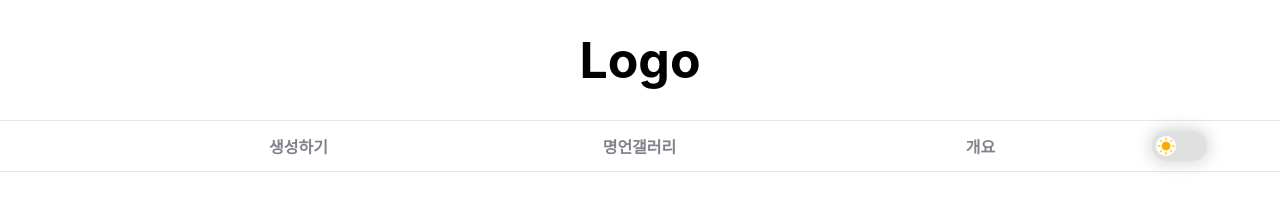
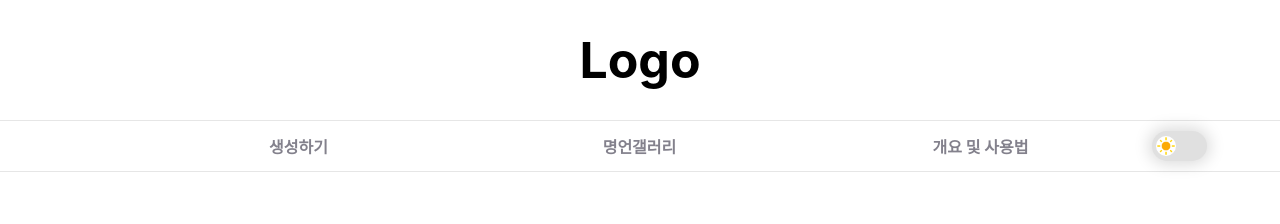
Before and after one commit to pmk1004/drip-creator, a React (Create React App) app: page / in a window 1280 px wide. Shown: the top 224 px of the page. Built offline with nearby package versions, Linux system fonts and the light colour scheme.

Commit message:
컴포넌트 관계 수정

```diff
--- /dev/null
+++ b/src/App.js
@@ -0,0 +1,29 @@
+import React, { useState, useContext, useEffect } from "react";
+import { ThemeContext } from "./app/provider/themeContext";
+import "./app/styles/common.css";
+import Header from "./widgets/Header";
+import Home from "./pages/Home";
+import Footer from "./widgets/Footer";
+
+function App() {
+  const [isDark, setIsDark] = useState(() => {
+    const storedTheme = localStorage.getItem("isDark");
+    return storedTheme === "true"; // 로컬 스토리지에서 초기값 읽기
+  });
+
+  useEffect(() => {
+    localStorage.setItem("isDark", isDark);
+  }, [isDark]);
+
+  return (
+    <ThemeContext.Provider value={{ isDark, setIsDark }}>
+      <div className={isDark ? "App dark" : "App"}>
+        <Header />
+        <Home />
+        <Footer />
+      </div>
+    </ThemeContext.Provider>
+  );
+}
+
+export default App;
--- a/src/app/styles/common.css
+++ b/src/app/styles/common.css
@@ -37,11 +37,14 @@ ul li {
 }
 
 /* test */
-.content-wrapper {
+.content-wrapper{
   flex: 1;
   margin: 60px 0;
   width: 80%;
-  /* color: white; */
+  color: #343434;
   font-size: 25px;
-  color: #343434
 }
+
+.App.dark .content-wrapper {
+  color: white;
+}
--- a/src/index.js
+++ b/src/index.js
@@ -1,13 +1,13 @@
 import React from 'react';
 import ReactDOM from 'react-dom/client';
 import './index.css';
-import Home from './pages/Home';
+import App from './App';
 import reportWebVitals from './reportWebVitals';
 
 const root = ReactDOM.createRoot(document.getElementById('root'));
 root.render(
   <React.StrictMode>
-    <Home />
+    <App />
   </React.StrictMode>
 );
 
--- a/src/pages/Home.js
+++ b/src/pages/Home.js
@@ -1,28 +1,15 @@
 import React, { useState, useEffect } from "react";
-import { ThemeContext } from "../app/provider/themeContext";
-import "../app/styles/common.css";
-import Header from "../widgets/Header";
-import Content from "../widgets/Content";
-import Footer from "../widgets/Footer";
 
 function Home() {
-  const [isDark, setIsDark] = useState(() => {
-    const storedTheme = localStorage.getItem('isDark');
-    return storedTheme === 'true'; // 로컬 스토리지에서 초기값 읽기
-  });
-
-  useEffect(() => {
-    localStorage.setItem('isDark', isDark);
-  }, [isDark]);
 
   return (
-    <ThemeContext.Provider value={{ isDark, setIsDark }}>
-      <div className={isDark ? 'App dark' : 'App'}>
-        <Header />
-        <Content />
-        <Footer />
-      </div>
-    </ThemeContext.Provider>
+
+    <div className="content-wrapper">
+    What is Lorem Ipsum? Lorem Ipsum is simply dummy text of the printing
+    and typesetting industry. Lorem Ipsum has been the industry's standard
+    dummy text ever since the 1500s, when an unknown printer took a galley
+    of type and scrambled it to make a type specimen book.
+  </div>
   );
 }
 
--- a/src/widgets/Header.js
+++ b/src/widgets/Header.js
@@ -16,8 +16,8 @@ function Header() {
     <nav>
       <ul>
         <li><a href="/">생성하기</a></li>
-        <li><a href="/">명언갤러리</a></li>
-        <li><a href="/">개요</a></li>
+        <li><a href="/gallary">명언갤러리</a></li>
+        <li><a href="/about">개요 및 사용법</a></li>
       </ul>
       <div className="toggle_container" onClick={toggleTheme}>
         <label className={isDark ? 'toggleSwitch active' : 'toggleSwitch'}>
```
Also changed, not shown: src/pages/About.js (added).
